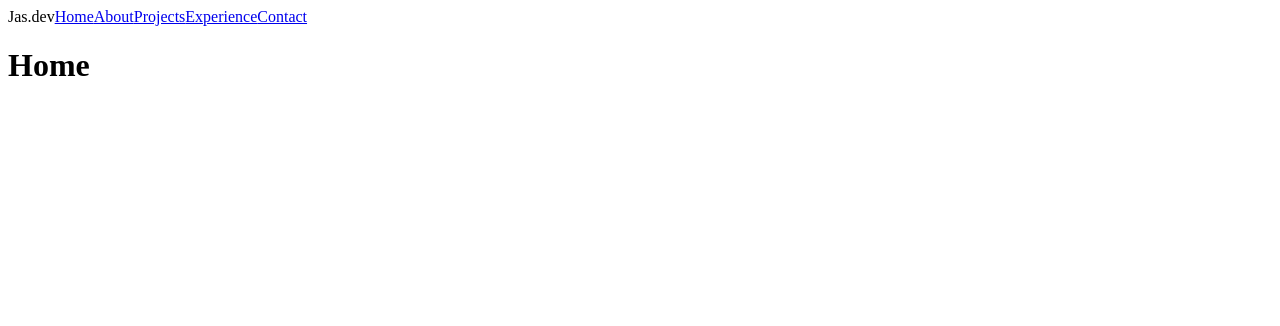
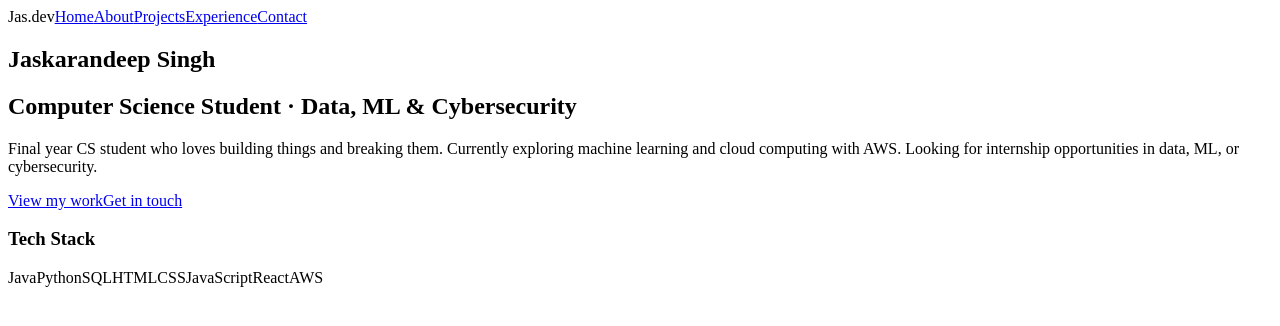
Before and after one commit to jaskaran-j/portfolio-react, a React app: page / in a window 1280 px wide. Shown: the top 326 px of the page. Built offline with nearby package versions, Linux system fonts and the light colour scheme; the HTML template or start-up script is replaced by a standard one.

Commit message:
Updated Home page

```diff
--- a/src/pages/Home.jsx
+++ b/src/pages/Home.jsx
@@ -1,5 +1,30 @@
 function Home() {
-  return <h1>Home</h1>
+  return (
+    <main>
+      <section>
+        <h1>Jaskarandeep Singh</h1>
+        <h2>Computer Science Student · Data, ML & Cybersecurity</h2>
+        <p>
+          Final year CS student who loves building things and breaking them.
+          Currently exploring machine learning and cloud computing with AWS.
+          Looking for internship opportunities in data, ML, or cybersecurity.
+        </p>
+        <div>
+          <a href="/projects">View my work</a>
+          <a href="/contact">Get in touch</a>
+        </div>
+      </section>
+
+      <section>
+        <h3>Tech Stack</h3>
+        <div>
+          {['Java', 'Python', 'SQL', 'HTML', 'CSS', 'JavaScript', 'React', 'AWS'].map(tech => (
+            <span key={tech}>{tech}</span>
+          ))}
+        </div>
+      </section>
+    </main>
+  )
 }
 
 export default Home
```
